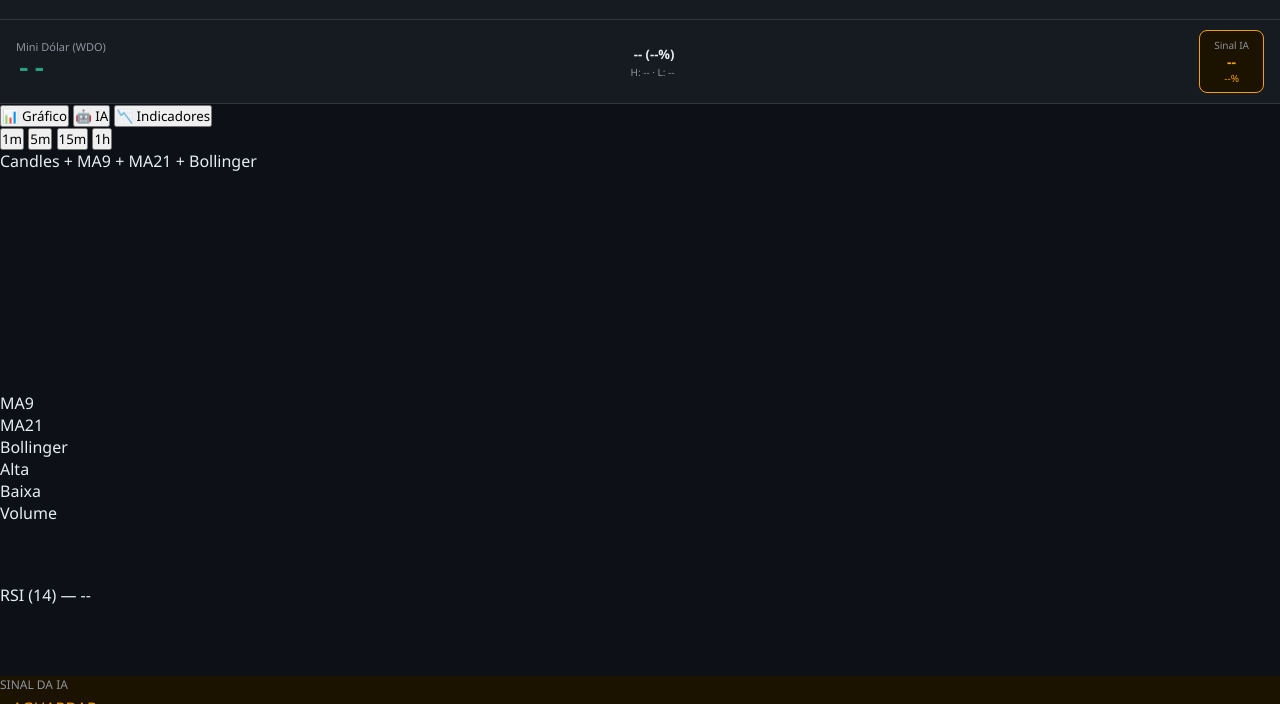
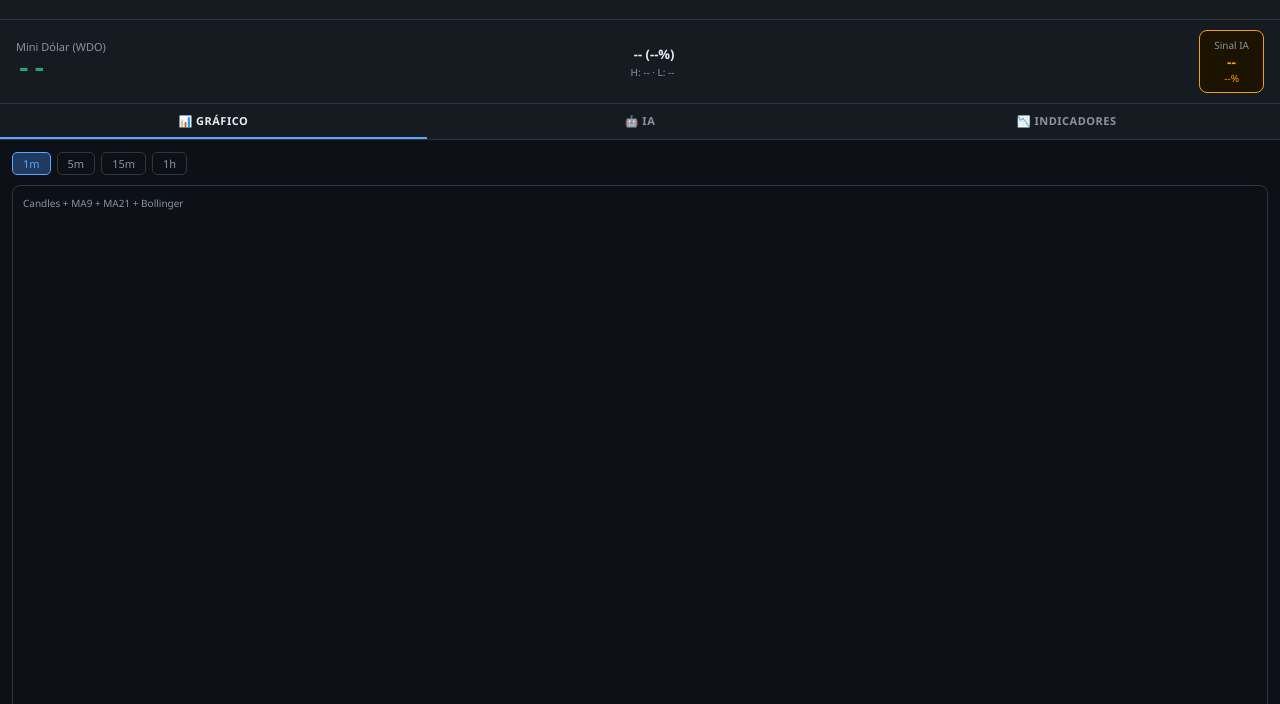
Before and after one commit to davioficiala/Chat-grafico, a plain HTML site: page index.html in a window 1280 px wide. Shown: the part 71-775 px from the top of the page. Drawn offline with Linux system fonts and the light colour scheme.

Commit message:
Update style.css

```diff
--- a/style.css
+++ b/style.css
@@ -134,3 +134,169 @@ font-weight:800;
 .sinal-forca{
 font-size:10px;
 }
+
+/* Tabs */
+
+.tabs{
+display:flex;
+border-bottom:1px solid #30363d;
+background:#161b22;
+}
+
+.tab-btn{
+flex:1;
+padding:9px 4px;
+border:none;
+background:transparent;
+color:#8b949e;
+font-size:11px;
+font-weight:600;
+cursor:pointer;
+text-transform:uppercase;
+letter-spacing:.5px;
+border-bottom:2px solid transparent;
+transition:all .15s;
+}
+
+.tab-btn.active{
+color:#e6edf3;
+border-bottom-color:#58a6ff;
+}
+
+
+/* Content */
+
+main{
+flex:1;
+padding:12px;
+overflow-y:auto;
+}
+
+.tab-content{
+display:none;
+}
+
+.tab-content.active{
+display:block;
+}
+
+
+/* Chart */
+
+.tf-row{
+display:flex;
+gap:6px;
+margin-bottom:10px;
+align-items:center;
+}
+
+.tf-btn{
+padding:3px 10px;
+border-radius:5px;
+border:1px solid #30363d;
+background:transparent;
+color:#8b949e;
+font-size:11px;
+cursor:pointer;
+transition:all .15s;
+}
+
+.tf-btn.active{
+border-color:#58a6ff;
+background:#1f3a5e;
+color:#58a6ff;
+}
+
+
+.chart-box{
+background:#0d1117;
+border-radius:8px;
+border:1px solid #30363d;
+padding:10px 6px 6px;
+margin-bottom:10px;
+}
+
+.chart-title{
+font-size:10px;
+color:#8b949e;
+margin-bottom:6px;
+margin-left:4px;
+}
+
+canvas{
+display:block;
+width:100%;
+}
+
+.legend{
+display:flex;
+gap:12px;
+padding:4px 6px;
+flex-wrap:wrap;
+margin-top:4px;
+}
+
+.leg-item{
+display:flex;
+align-items:center;
+gap:4px;
+font-size:10px;
+color:#8b949e;
+}
+
+.leg-dot{
+width:10px;
+height:3px;
+border-radius:2px;
+display:inline-block;
+}
+
+
+/* IA tab */
+
+.sinal-card{
+border-radius:12px;
+padding:18px;
+text-align:center;
+border:2px solid;
+margin-bottom:12px;
+}
+
+.sinal-main{
+font-size:36px;
+font-weight:900;
+letter-spacing:2px;
+margin:6px 0;
+}
+
+.forca-bar-wrap{
+max-width:260px;
+margin:10px auto;
+}
+
+.forca-label{
+display:flex;
+justify-content:space-between;
+font-size:10px;
+color:#8b949e;
+margin-bottom:4px;
+}
+
+.forca-track{
+background:#21262d;
+border-radius:10px;
+height:8px;
+overflow:hidden;
+}
+
+.forca-fill{
+height:100%;
+border-radius:10px;
+transition:width .5s;
+}
+
+.sinal-motivo{
+font-size:11px;
+color:#8b949e;
+margin-top:8px;
+}
```
